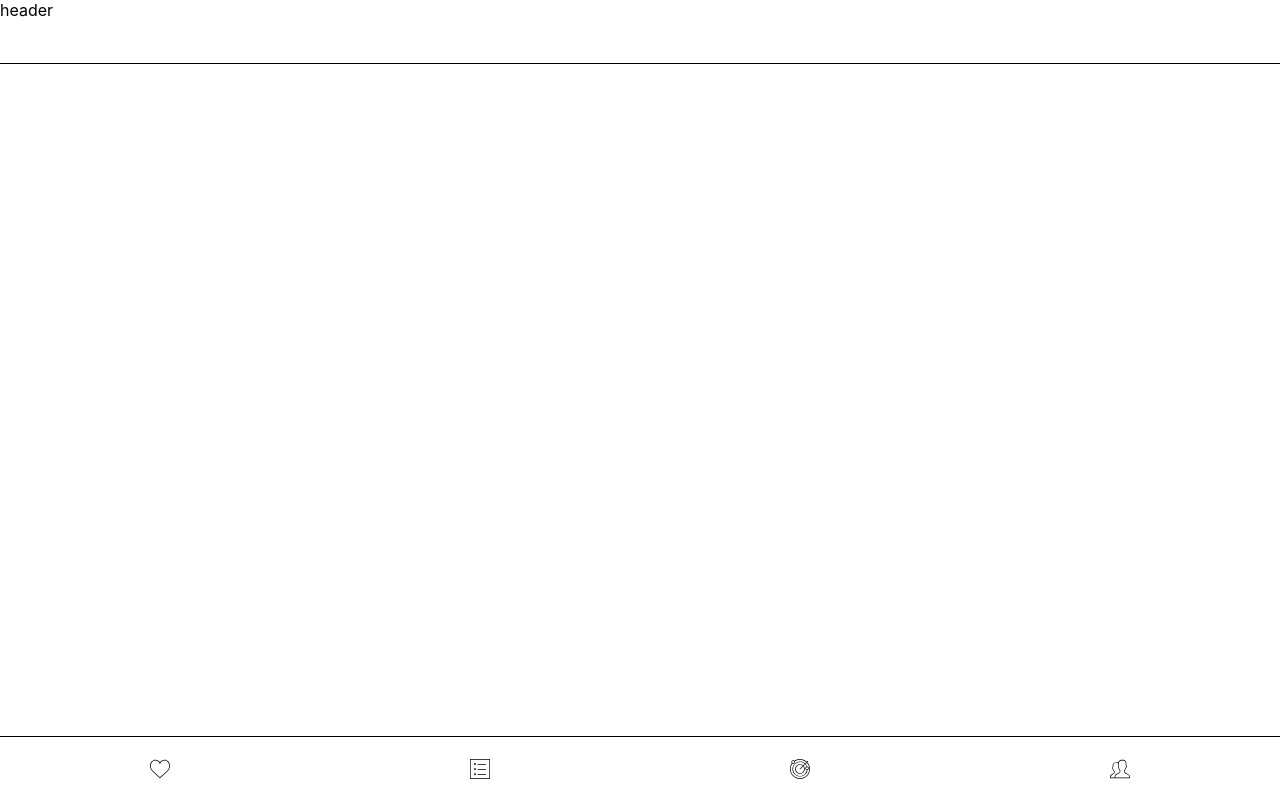
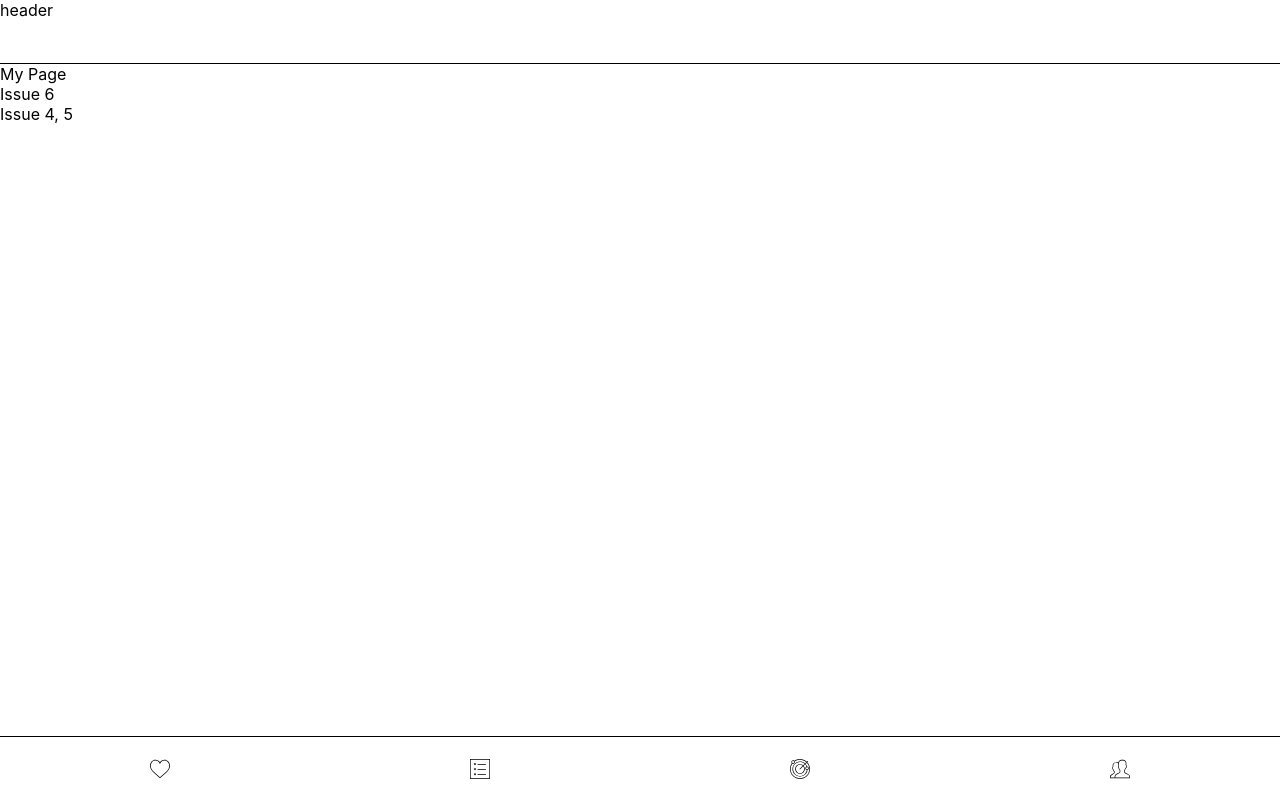
Before and after one commit to r-4bb1t/connecthon, a Next.js app: page /mypage in a window 1280 px wide. Built offline with nearby package versions, Linux system fonts and the light colour scheme.

Commit message:
Pages template based on created issues

```diff
--- a/pages/mypage.tsx
+++ b/pages/mypage.tsx
@@ -2,7 +2,13 @@ import type { NextPage } from "next";
 import Layout from "../components/layout";
 
 const Home: NextPage = () => {
-  return <Layout>{}</Layout>;
+  return (
+    <Layout>
+      <div>My Page</div>
+      <div>Issue 6</div>
+      <div>Issue 4, 5</div>
+    </Layout>
+  );
 };
 
 export default Home;
```
Also changed, not shown: pages/diary.tsx (added, +14 -0 lines), pages/index.tsx (+7 -1 lines), 2 other files (tests, documents, lock files or other folders).
